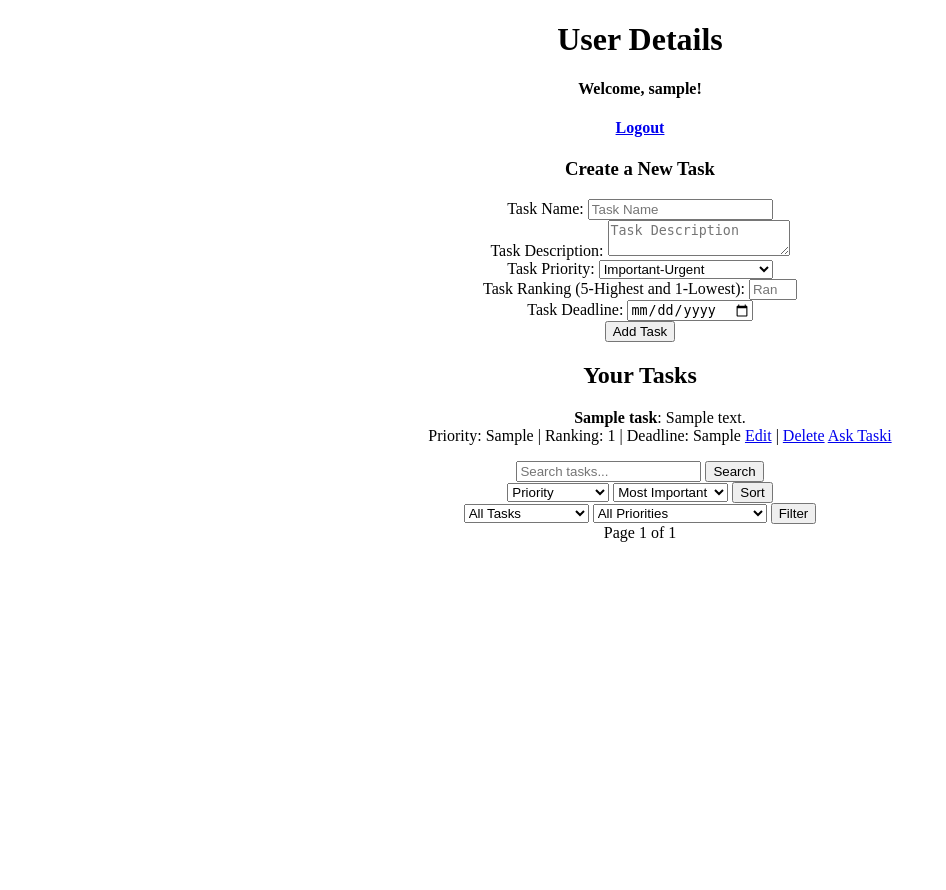
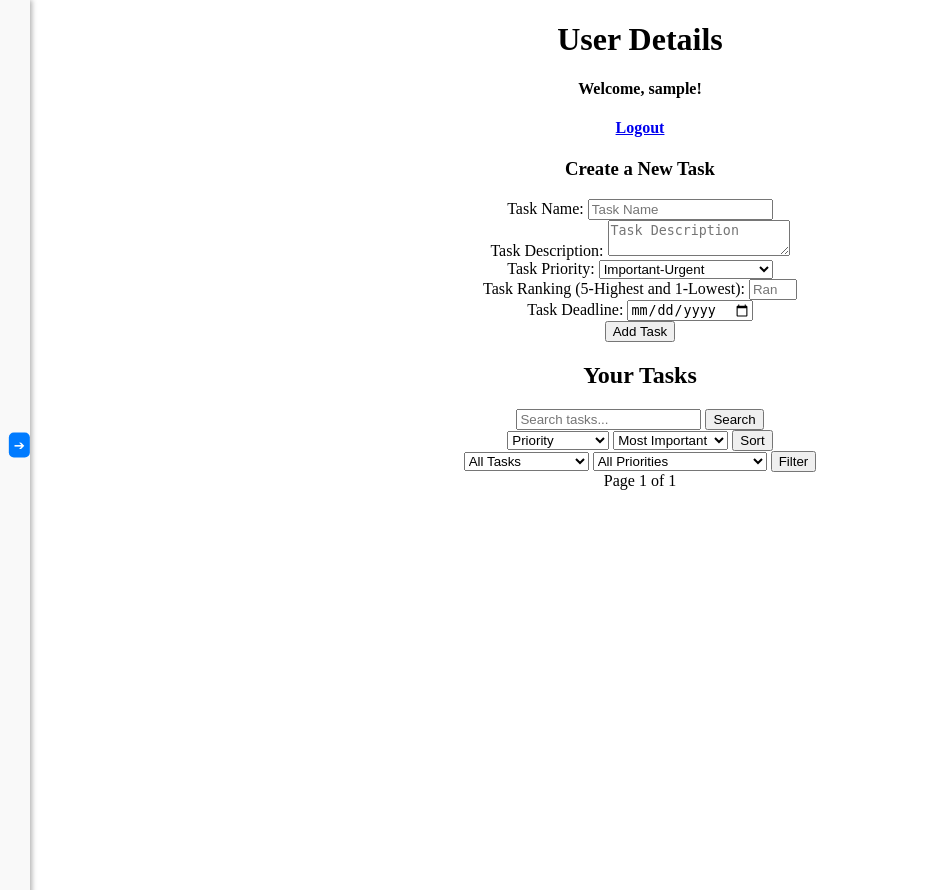
Before and after one commit to IsraelShowell/Prioritask-Task-Management, a Flask app: page /dashboard in a window 1280 px wide. Shown: the whole page, without its empty margins (0-946 px from the left). Run offline with Flask 3, Linux system fonts and the light colour scheme; the visitor is signed in with stand-in values (Sample User, id 1); tables that the repository leaves empty hold one stand-in row (values such as "Sample post").

Commit message:
Version 0.80

```diff
--- a/app.py
+++ b/app.py
@@ -2,7 +2,7 @@
 # Start Date: 9/27/2024
 # End Date: /2024
 # Project: Prioitask - Task Management Application
-# Version: 0.70
+# Version: 0.80
 
 # Description:
 """
@@ -124,7 +124,7 @@ def login():
             return render_template("login.html")
 
         else:
-            print(user_data[0])
+            #print(user_data[0])
 
             #The user's name and ID are stored in the session objects for later retrieval and use
             # If the user exists, store their ID and name in session
@@ -191,20 +191,20 @@ def reset_password():
 @app.route('/dashboard', methods=['GET', 'POST'])
 def dashboard():
 
-    #This gets the logged-in user’s id from the session object
+    # Get the logged-in user’s ID from the session object
     user_id = session.get('user_id')
 
-    #Ensures the user is logged in
+    # Ensure the user is logged in
     if not user_id:
         return render_template('login.html', error="Please log in to continue.")
 
-    #This gets the logged-in username from the session object
+    # Get the logged-in username from the session object
     user_name = session.get('user_name')
 
-    #This gets the current page, with the default set to 1
+    # Get the current page, with the default set to 1
     page = int(request.args.get('page', 1))
 
-    #This limits the number of tasks per page to 3
+    # Limit the number of tasks per page
     tasks_per_page = 3
 
     # Task completion logic
@@ -213,6 +213,7 @@ def dashboard():
         complete_task(task_id, user_id)
 
 
+    # Task creation logic
     if request.method == 'POST' and 'TaskName' in request.form:
         task_name = request.form['TaskName']
         task_desc = request.form['TaskDesc']
@@ -231,61 +232,65 @@ def dashboard():
             VALUES (?, ?, ?, ?, ?, ?, ?, ?)""",
             (task_name, task_desc, priority, ranking, deadline, date_created, "false", user_id)
         )
+
         conn.commit()
         conn.close()
 
 
-    #These gather the search, sort, and filter parameters from the request
+    # Gather search, sort, and filter parameters from the request
     search_query = request.args.get('search', '')
     sort_by = request.args.get('sort_by', 'Priority')
     sort_order = request.args.get('sort_order', 'DESC')
     completed_filter = request.args.get('filter', 'all')
     priority_filter = request.args.get('priority_filter', 'all')
 
-    #This gets the search, sort, and filter clauses from their respective helper functions
-    search_clause, search_values = get_search_clause(search_query)  #Search helper function
-    sort_query = get_sort_clause(sort_by, sort_order)  #Sort helper function
-    filter_clause = get_filter_clause(completed_filter, priority_filter) #Filter helper function
+    # Get search, sort, and filter clauses from helper functions
+    search_clause, search_values = get_search_clause(search_query)
+    sort_query = get_sort_clause(sort_by, sort_order)
+    filter_clause = get_filter_clause(completed_filter, priority_filter)
 
 
-    #Gets the tasks for the current page
+    # Get tasks for the current page, excluding completed tasks from the main list
     offset = (page - 1) * tasks_per_page
 
-    #This creates the connect to the database
     conn = sqlite3.connect('task-management.db')
     cursor = conn.cursor()
 
-    #Fetches tasks based on filters, search, and sort
+    # Fetch tasks based on filters, search, and sort, excluding completed tasks
     query = f"""
         SELECT Task_ID, TaskName, TaskDesc, Priority, Ranking, TaskDeadline, Completed
         FROM tasks
-        WHERE User_ID = ? {search_clause} {filter_clause} {sort_query}
+        WHERE User_ID = ? AND Completed = 'false' {search_clause} {filter_clause} {sort_query}
         LIMIT ? OFFSET ?
     """
     parameters = (user_id, *search_values, tasks_per_page, offset)
 
     cursor.execute(query, parameters)
-
-
-    #This puts all the tasks in the database for the user in the tasks tuple
     tasks = cursor.fetchall()
 
-    #This gets the total number of tasks to determine the number of pages
-    cursor.execute("SELECT COUNT(*) FROM tasks WHERE User_ID=?", (user_id,))
+    # Get completed tasks separately for the side panel
+    cursor.execute(
+        """SELECT Task_ID, TaskName, TaskDesc, Priority, Ranking, TaskDeadline, Completed
+           FROM tasks
+           WHERE User_ID = ? AND Completed = 'true'
+        """, (user_id,)
+    )
+    completed_tasks = cursor.fetchall()
+
+    # Calculate total number of tasks to determine number of pages
+    cursor.execute("SELECT COUNT(*) FROM tasks WHERE User_ID = ? AND Completed = 'false'", (user_id,))
     total_tasks = cursor.fetchone()[0]
-
-    # Calculate total pages based on total tasks
     total_pages = ceil(total_tasks / tasks_per_page) if total_tasks > 0 else 1
 
-    #This closes the connection to the database
+    # Close the connection to the database
     conn.close()
 
-    #This renders the dashboard with tasks and the page info
-    # return render_template('dashboard.html', name=user_name, tasks=tasks, page=page, total_pages=total_pages)
+    # Render the dashboard with tasks, completed tasks, and pagination info
     return render_template(
         'dashboard.html',
         name=user_name,
-        tasks=tasks,
+        tasks=tasks,                 # Only incomplete tasks
+        completed_tasks=completed_tasks,  # Only completed tasks for the panel
         page=page,
         total_pages=total_pages,
         search_query=search_query,
@@ -351,7 +356,7 @@ def update_task():
             # print(task_id)
             return render_template('update_task.html', task=task)
         else:
-            return dashboard()
+            return redirect(url_for('dashboard'))
 
 
 # This route handles the deletion of a task
@@ -380,7 +385,7 @@ def delete_task():
     finally:
         conn.close()
 
-    return dashboard()
+    return redirect(url_for('dashboard'))
 
 
 #This is a helper function that will fetch the users tasks
--- a/templates/Home.html
+++ b/templates/Home.html
@@ -31,7 +31,7 @@
 <body>
 <center>
   <div>
-	<h1>Prioitask Home Page - V.70</h1>
+	<h1>Prioitask Home Page - V.80</h1>
 	<!--Looks for the login function in the app.py script-->
 	<p><a href="{{ url_for('login') }}"><strong>Login</strong></a></p>
 	<!--Looks for the registrationForm function in the app.py script-->
--- a/templates/dashboard.html
+++ b/templates/dashboard.html
@@ -8,9 +8,38 @@
     <link rel="stylesheet" type=text/css href="{{ url_for('static', filename='css/main.css') }}">
 
     <style>
-        ul {
+        /* Styling for the completed tasks panel */
+        #completedTasksPanel {
+            position: fixed;
+            left: -300px; /* Initially hidden */
+            top: 0;
+            width: 300px;
+            height: 100%;
+            background-color: #f9f9f9;
+            box-shadow: 2px 0 5px rgba(0, 0, 0, 0.3);
+            overflow-y: auto;
+            transition: left 0.3s ease;
+            padding: 15px;
+        }
+
+        /* Button to toggle panel visibility - centered on the panel edge */
+        #togglePanelButton {
+            position: fixed;
+            top: 50%;
+            left: 30px;
+            transform: translate(-100%, -50%); /* Positions button on the left edge, vertically centered */
+            background-color: #007bff;
+            color: #fff;
+            border-radius: 5px;
+            border: none;
+            padding: 5px;
+            cursor: pointer;
+            z-index: 1000;
+        }
+
+        ul{
             list-style-type: none;
-          }
+        }
     </style>
 
 </head>
@@ -66,7 +95,7 @@
                     {% endif %}
 
                     <a href="{{ url_for('update_task', task_id=task[0]) }}">Edit</a> |
-                    <a href="{{ url_for('delete_task', task_id=task[0]) }}">Delete</a>
+                    <a href="{{ url_for('delete_task', task_id=task[0]) }}" onclick="return confirmDeleteTask()">Delete</a>
                     <a href="{{ url_for('dashboard') }}">Ask Taski</a>
                 </li>
                 {% if task[6] == 'false' %}
@@ -81,13 +110,13 @@
             {% endfor %}
         </ul>
 
-        <!-- Add a search form -->
+        <!-- Adds a search form -->
         <form method="GET" action="{{ url_for('dashboard', name=name, page=1) }}">
             <input type="text" name="search" value="{{ search_query }}" placeholder="Search tasks...">
             <button type="submit">Search</button>
         </form>
 
-        <!-- Add sorting options -->
+        <!-- Adds sorting options -->
         <form method="GET" action="{{ url_for('dashboard', name=name, page=1) }}">
             <select name="sort_by">
                 <option value="Priority" {% if sort_by == 'Priority' %}selected{% endif %}>Priority</option>
@@ -129,7 +158,7 @@
         </form>
 
 
-
+        <!--Code for task pages-->
         <div class="pagination">
             {% if page > 1 %}
                 <a href="{{ url_for('dashboard', name=name, page=page-1, search=search_query, sort_by=sort_by, sort_order=sort_order, filter=completed_filter, priority_filter=priority_filter) }}">Previous</a>
@@ -140,6 +169,54 @@
             {% endif %}
         </div>
 
+        <button id="togglePanelButton" onclick="toggleCompletedTasks()">➔</button>
+        <!-- Completed Tasks Panel -->
+        <div id="completedTasksPanel">
+            <h2>Completed Tasks</h2>
+            <ul>
+                {% if completed_tasks %}
+                    {% for task in completed_tasks %}
+                        <li>
+                            <strong>{{ task[1] }}</strong>: {{ task[2] }}<br>
+                            Priority: {{ task[3] }} | Ranking: {{ task[4] }} | Deadline: {{ task[5] }}
+                        </li>
+                    {% endfor %}
+                {% else %}
+                    <p>No completed tasks.</p>
+                {% endif %}
+            </ul>
+        </div>
+
+        <!--Script for completed tasks panel-->
+        <script>
+            function toggleCompletedTasks() {
+                var panel = document.getElementById("completedTasksPanel");
+                var button = document.getElementById("togglePanelButton");
+
+                if (panel.style.left == "-300px") {
+                    panel.style.left = "10px";
+                    button.style.left = "340px"; // Adjusts button to this position when panel is open
+                    button.textContent = "←";
+                } else {
+                    panel.style.left = "-300px";
+                    button.style.left = "30px"; // Adjusts button to this position when panel is closed
+                    button.textContent = "➔";
+                }
+            }
+        </script>
+
+        <!--Script for confirming deletion of tasks-->
+        <script>
+            // Function to confirm deletion
+
+            /*If the user clicks confirm, confirm() returns true, allowing the deletion action to proceed.
+            If the user clicks cancels, confirm() returns false, preventing the link's default behavior.
+            */
+
+            function confirmDeleteTask() {
+                return confirm("Are you sure you want to delete this task?");
+            }
+        </script>
 
     </center>
 </body>
```
Also changed, not shown: README.md.
